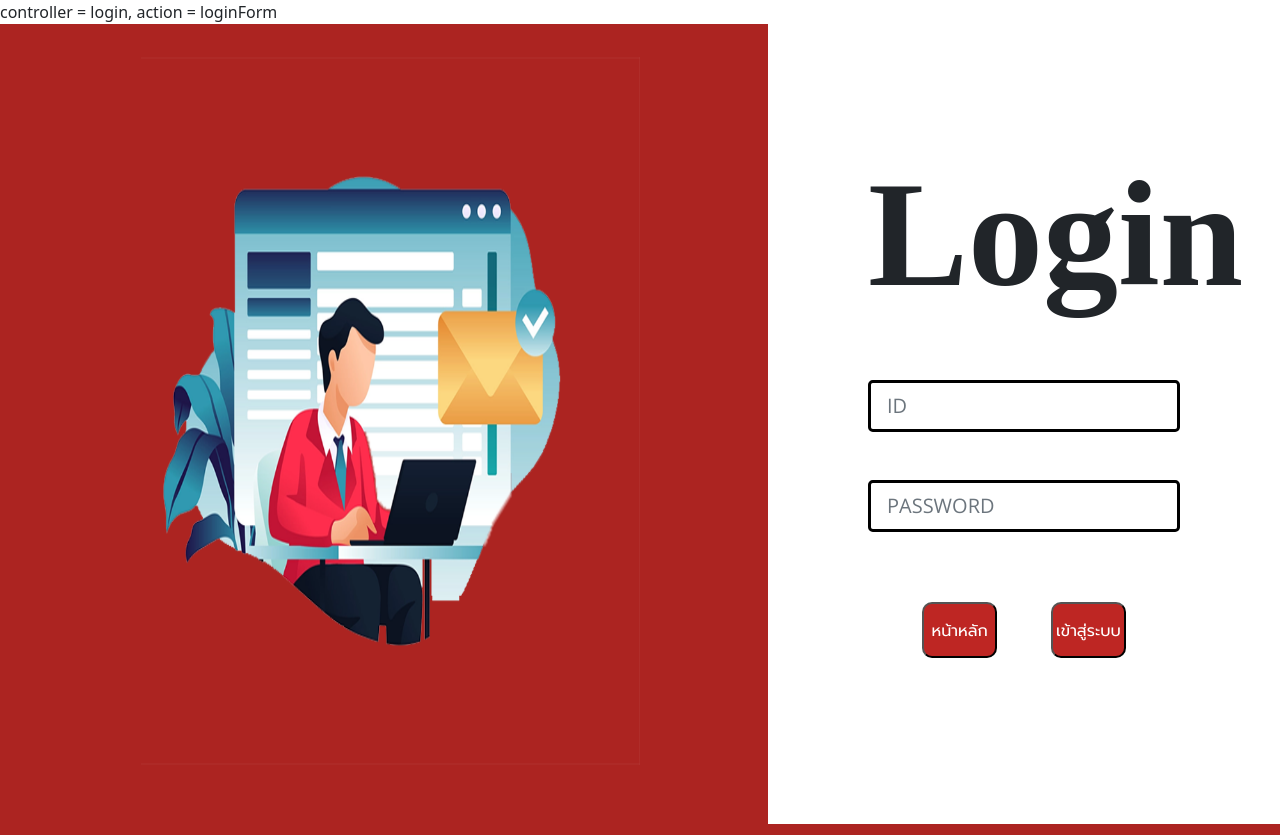
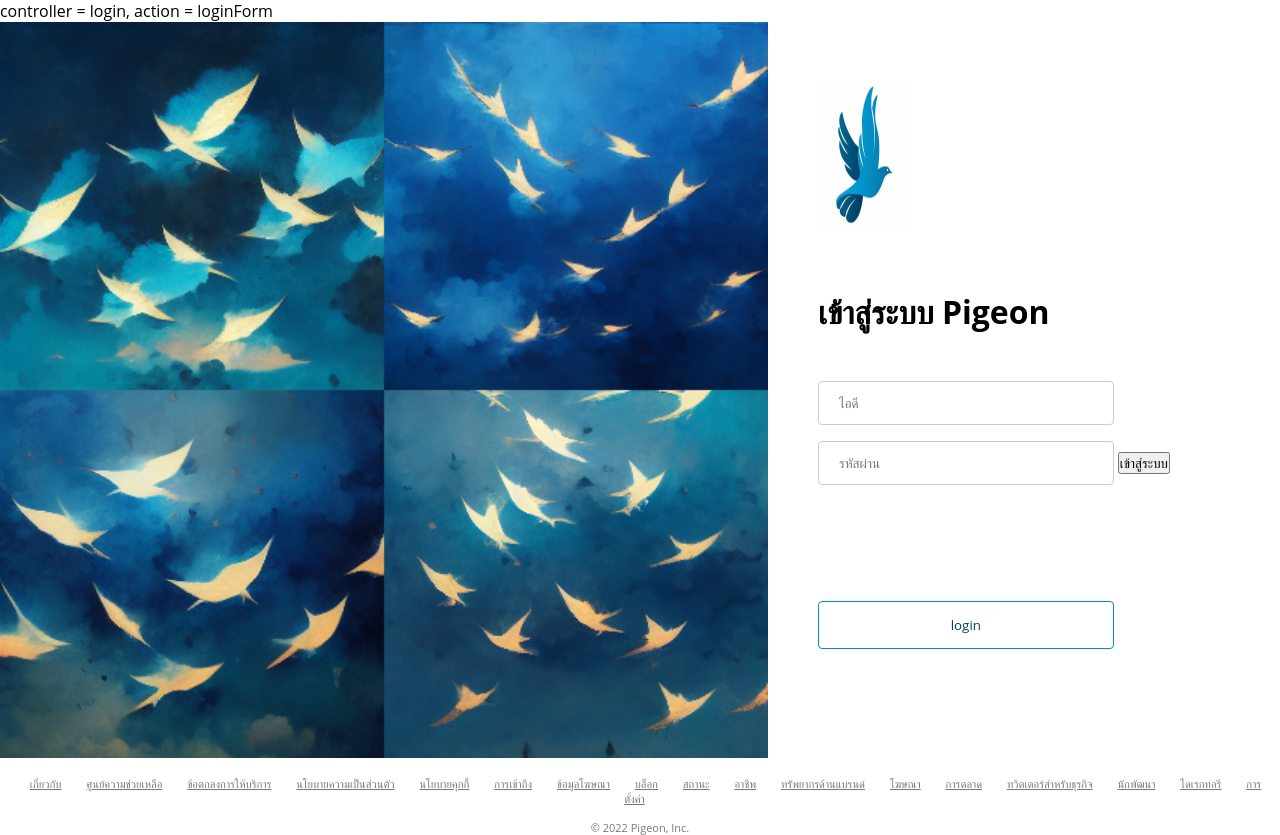
Before and after one commit to SUNEASTER/Pigeon_Project, a PHP site: page / in a window 1280 px wide. Run offline with PHP 8.4, Linux system fonts and the light colour scheme; some web fonts are replaced.

Commit message:
login+regis

```diff
--- a/controllers/login_controller.php
+++ b/controllers/login_controller.php
@@ -19,7 +19,7 @@ class LoginController
         }
         session_unset();
 
-        require_once("./views/login/login.php");
+        require_once("./views/login/loginNew.php");
     }
 
     public function login(){
--- a/views/login/login.php
+++ b/views/login/login.php
@@ -101,7 +101,7 @@
    <div class="flex-container" >
 
        <div class= "pic">
-            <img style="height: 100%; width: 100%; margin-left: 0px;" src="./resources/logologin.jpg" alt="cat">
+            <img style="height: 100%; width: 100%; margin-left: 0px;" src="../../resources/logologin.jpg" alt="cat">
        </div>
 
        <div class ="from">
@@ -114,7 +114,7 @@
                     <br>
                     <br>
                     <div class="form-group"  >
-                        <input style="border-color:black; border-width: 3px;" type="text" id="id" name="id" placeholder="ID" class="form-control form-control-lg" value="<?php echo $id; ?>" title="Eight or more characters" />
+                        <input style="border-color:black; border-width: 3px;" type="text" id="id" name="id" placeholder="ID" class="form-control form-control-lg" title="Eight or more characters" />
                     </div>
                     <br>
                     <br>
@@ -123,10 +123,6 @@
                     </div>
                     <br>
                     <input type="hidden" name="controller" value="login"/>
-
-                    <div class="form-group" >
-                        <p id="warning" <?php if($warning == null || $warning == "") echo "style= visibility:hidden"; ?>><b ><?php echo $warning," !";?> </b></p>
-                    </div>
 
                     <div class="button_class" >
                         <button class="button1" type="submit" name="action" value="login" onclick="validate(this.value)">เข้าสู่ระบบ</button>
--- /dev/null
+++ b/views/login/loginNew.php
@@ -0,0 +1,156 @@
+<!DOCTYPE html>
+<html lang="en">
+<head>
+    <meta charset="UTF-8">
+    <meta http-equiv="X-UA-Compatible" content="IE=edge">
+    <meta name="viewport" content="width=device-width, initial-scale=1.0">
+    <title>Login</title>
+</head>
+<style>
+    *{
+        margin: 0;
+        padding: 0;
+        box-sizing: border-box;
+        font-family: 'Open Sans','Prompt', sans-serif ;
+    }
+
+    .main{
+        display: flex;
+        flex-direction : row;
+        margin-left: 0px;
+        height: 800px;
+        width: 100%;
+    }
+
+    input[type=text], input[type=password] {
+        width: 80%;
+        padding: 12px 20px;
+        margin: 8px 0;
+        display: inline-block;
+        border: 1px solid #ccc;
+        border-radius: 4px;
+        box-sizing: border-box;
+    }
+    input[type=text]:hover, input[type=password]:hover {
+        border: 1px solid #058dc1;
+    }
+
+    input[type=submit] {
+        width: 80%;
+        background-color: #0394c9;
+        color: white;
+        padding: 14px 20px;
+        margin: 8px 0;
+        border: none;
+        border-radius: 4px;
+        cursor: pointer;
+    }
+
+    input[type=submit]:hover {
+        background-color: #0386ba;
+    }
+
+    .content {
+        width: 80%;
+        border-radius: 5px;
+        background-color: white;
+    }
+    .content .regis{
+        background-color: white;
+        color: #004366;
+        border: 1px solid #058dc1;
+    }
+
+    .content .regis:hover{
+        color: white;
+        background-color: #0386ba;
+    }
+    .footer {
+        left: 0;
+        bottom: 0;
+        margin-top: -60px;
+        width: 100%;
+        color: #75777c;
+        text-align: center;
+        font-size: 11px;
+    }
+
+    nav {
+        padding: 14px 16px;
+        text-decoration: none;
+    }
+    a{
+        color: #75777c;
+        text-align: center;
+        padding: 14px 11px;
+    }
+</style>
+<body>
+    <form action="" method="GET">
+        <div class="main">
+            <div style=" width: 60%;">
+                <img style="height: 92%; width: 100%; margin-left: 0px;" src="../../resources/11.png">
+            </div>
+            <div style=" width: 40%; padding-left: 50px; padding-top: 60px;">
+                <div>
+                    <img style="height: 20%; width: 20%; margin-left: 0px;" src="../../resources/12.jpg">
+                </div>
+                <div style="padding-top: 60px; padding-bottom: 40px;">
+                    <h1>เข้าสู่ระบบ Pigeon</h1>
+                </div>
+                <div class="content">
+                    <input type="text" id="id" name="id" placeholder="ไอดี">
+                    <input type="password" id="pass" name="pass" placeholder="รหัสผ่าน">
+                    <button type="submit" name="action" value="login" onclick="validate(this.value)">เข้าสู่ระบบ</button>
+                </div>
+                <input type="hidden" name="controller" value="login"/>
+                <div class="content" style="padding-top: 100px;">
+                    <input class="regis" type="submit" name="action" value="login" onclick="validate(this.value)">
+                </div>
+            </div>
+        </div>
+    </form>
+    <div class="footer">
+        <nav>
+            <a href="#">เกี่ยวกับ</a>
+            <a href="#">ศูนย์ความช่วยเหลือ</a>
+            <a href="#">ข้อตกลงการให้บริการ</a>
+            <a href="#">นโยบายความเป็นส่วนตัว</a>
+            <a href="#">นโยบายคุกกี้</a>
+            <a href="#">การเข้าถึง</a>
+            <a href="#">ข้อมูลโฆษณา</a>
+            <a href="#">บล็อก</a>
+            <a href="#">สถานะ</a>
+            <a href="#">อาชีพ</a>
+            <a href="#">ทรัพยากรด้านแบรนด์</a>
+            <a href="#">โฆษณา</a>
+            <a href="#">การตลาด</a>
+            <a href="#">ทวิตเตอร์สำหรับธุรกิจ</a>
+            <a href="#">นักพัฒนา</a>
+            <a href="#">ไดเรกทอรี</a>
+            <a href="#">การตั้งค่า</a>
+        </nav>
+
+        <p>© 2022 Pigeon, Inc.</p>
+    </div>
+    <script>
+        function validate(action) {
+            var id = document.getElementById("id");
+            id.value = id.value.trim();
+            id.setCustomValidity('');
+            var pass = document.getElementById("pass");
+            pass.value = pass.value.trim();
+            pass.setCustomValidity('');
+
+            if(action == "login"){
+                if(id.value == ""){
+                    id.setCustomValidity('กรุณาใส่ไอดี');
+                }
+                else if(pass.value == ""){
+                    pass.setCustomValidity('กรุณาใส่รหัสผ่าน');
+                }
+            }
+        }
+    </script>
+</body>
+</html>
```
Also changed, not shown: views/login/registerNew.php (added, +168 -0 lines), resources/11.png (added), resources/12.jpg (added).
